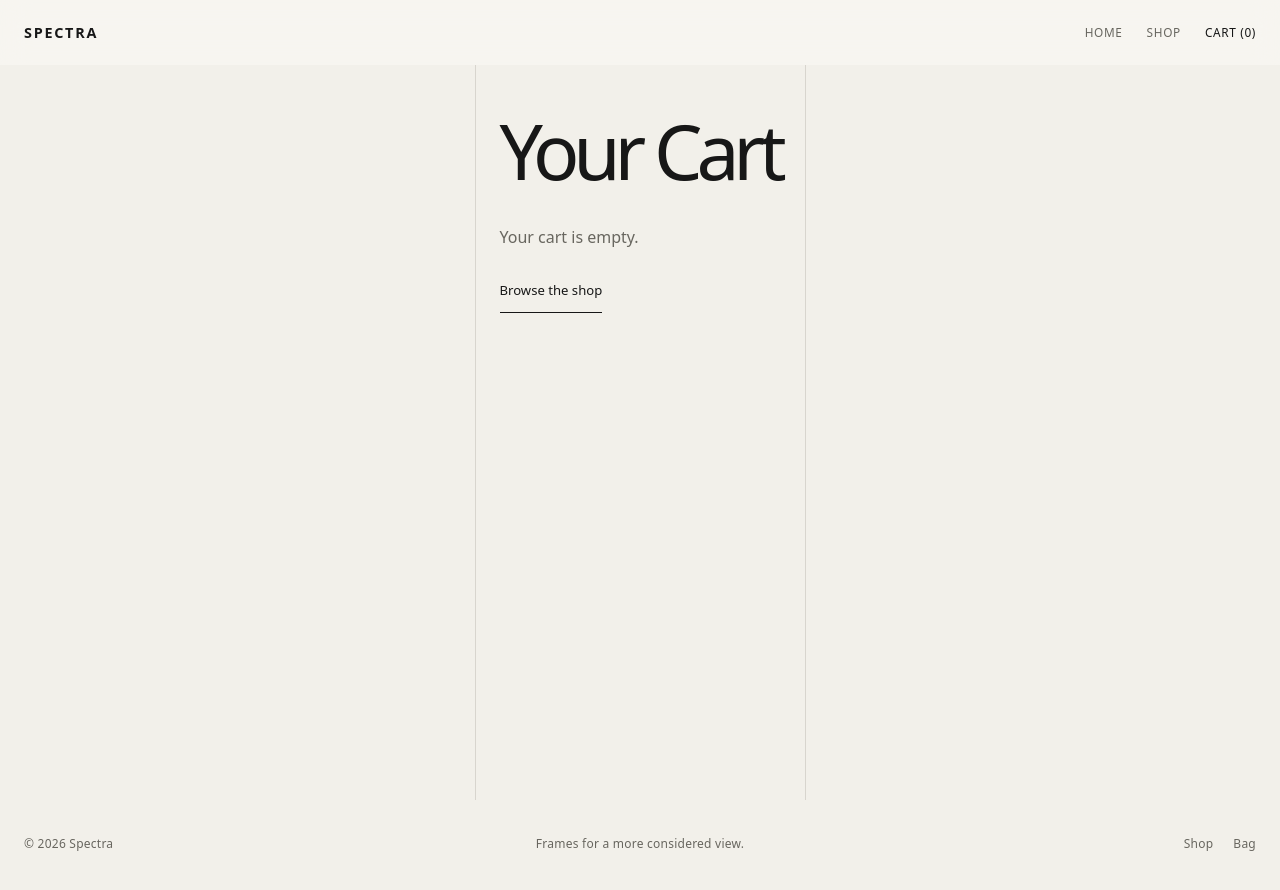
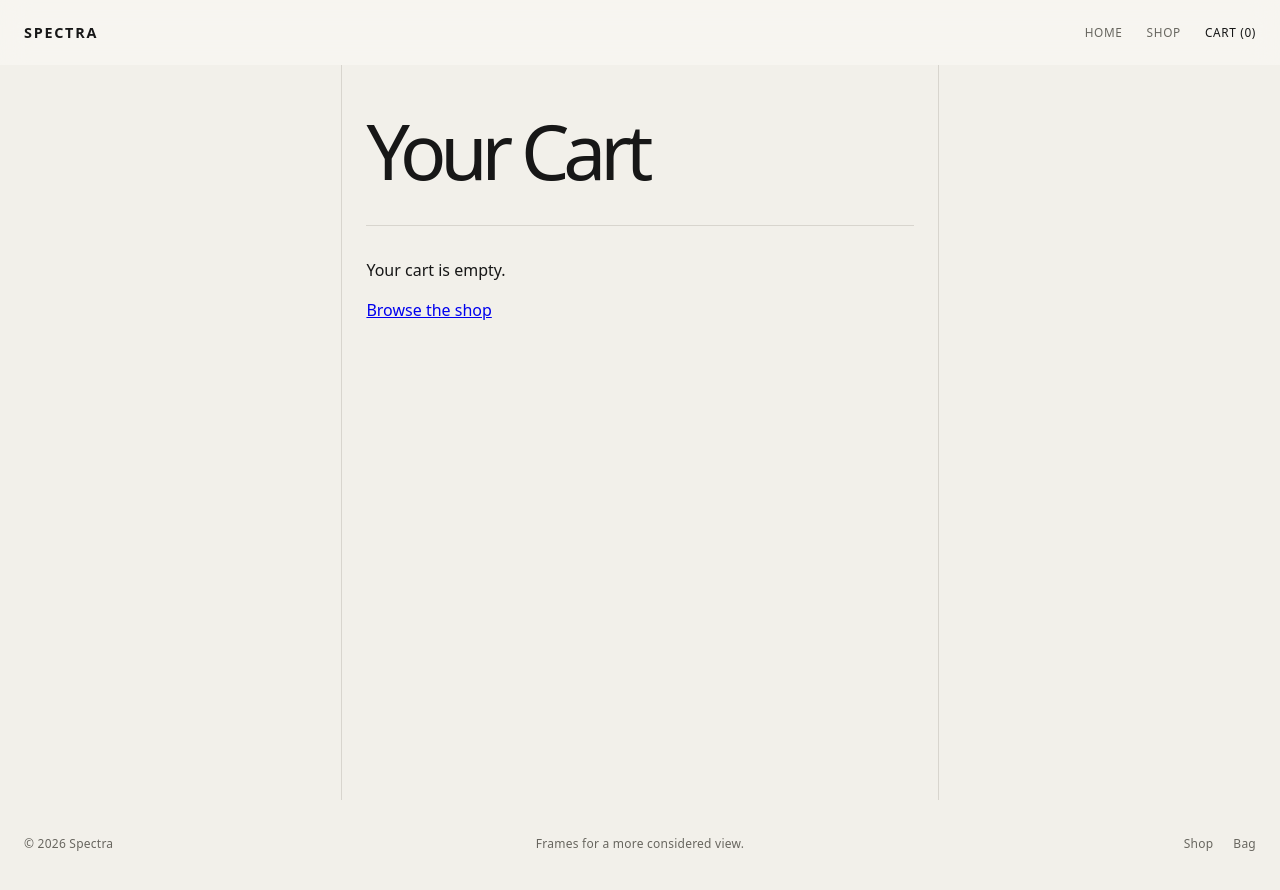
Before and after one commit to akshat-tyagi1/shopping-cart, a React (Vite) app: page /cart in a window 1280 px wide. Built offline with nearby package versions, Linux system fonts and the light colour scheme.

Commit message:
Fix empty cart layout

```diff
--- a/src/pages/Cart.jsx
+++ b/src/pages/Cart.jsx
@@ -12,8 +12,14 @@ function Cart() {
     return (
       <div className={styles.page}>
         <h1>Your Cart</h1>
-        <p>Your cart is empty.</p>
-        <Link to="/shop">Browse the shop</Link>
+
+        <div className={styles.layout}>
+          <div>
+            <p>Your cart is empty.</p>
+            <Link to="/shop">Browse the shop</Link>
+          </div>
+          <div />
+        </div>
       </div>
     );
   }
@@ -26,6 +32,7 @@ function Cart() {
   return (
     <div className={styles.page}>
       <h1>Your Cart</h1>
+
       <div className={styles.layout}>
         <ul className={styles.items}>
           {cart.map((item) => (
@@ -36,6 +43,7 @@ function Cart() {
             />
           ))}
         </ul>
+
         <PriceSummary subtotal={subtotal} deliveryCharge={DELIVERY_CHARGE} />
       </div>
     </div>
```
Also changed, not shown: src/pages/Cart.module.css (+12 -1 lines).
